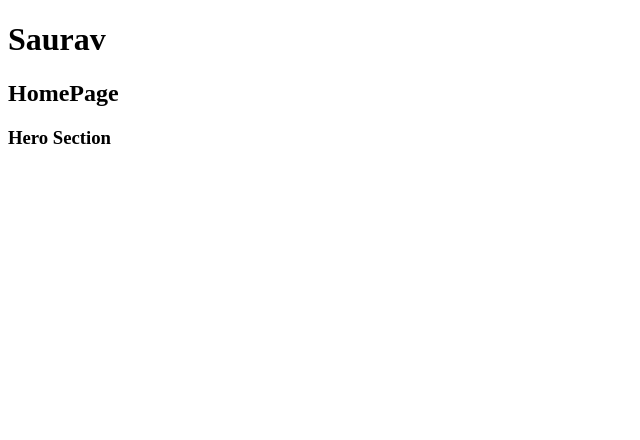
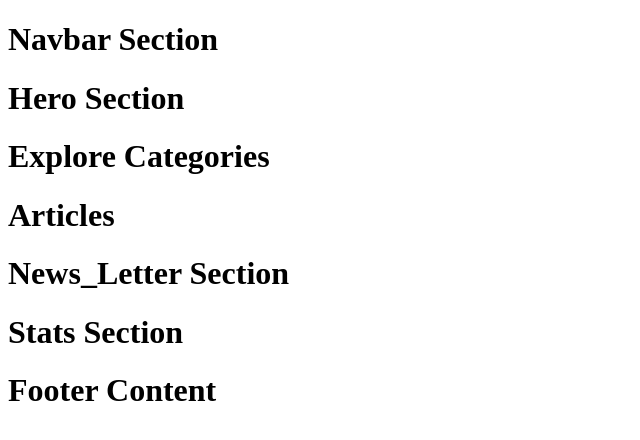
Before and after one commit to Saurav-Pandit2005/The_Blog_Hub, a React app in the folder Frontend/: page / in a window 1280 px wide. Shown: the top 440 px of the page, without its empty margins (0-640 px from the left). Built offline with nearby package versions, Linux system fonts and the light colour scheme; the HTML template or start-up script is replaced by a standard one.

Commit message:
Add Some Structures...

```diff
--- a/Frontend/src/App.jsx
+++ b/Frontend/src/App.jsx
@@ -1,10 +1,13 @@
+import React from 'react';
+import HomePage from './Visitor/Home/HomePage';
+
+
 function App() {
 
   return (
     <>
-      <h1>Saurav</h1>
-      <h2>HomePage</h2>
-      <h3>Hero Section</h3>
+      <HomePage/>
+
     </>
   )
 }
--- /dev/null
+++ b/Frontend/src/Visitor/Home/Articles.jsx
@@ -0,0 +1,11 @@
+import React from 'react';
+
+function Articles() {
+    return (
+        <>
+            <h1>Articles</h1>
+        </>
+     );
+}
+
+export default Articles;
--- /dev/null
+++ b/Frontend/src/Visitor/Home/Explore_Categories.jsx
@@ -0,0 +1,11 @@
+import React from 'react';
+
+function Explore_Categories() {
+    return (
+        <>
+            <h1>Explore Categories</h1>
+        </>
+    );
+}
+
+export default Explore_Categories;
--- /dev/null
+++ b/Frontend/src/Visitor/Home/Hero.jsx
@@ -0,0 +1,9 @@
+import React from 'react';
+
+function Hero() {
+    return (
+        <h1>Hero Section</h1>
+    );
+}
+
+export default Hero;
--- /dev/null
+++ b/Frontend/src/Visitor/Home/HomePage.jsx
@@ -0,0 +1,24 @@
+import React from 'react';
+import Navbar from '../navbar';
+import Hero from './Hero';
+import Explore_Categories from './Explore_Categories';
+import Articles from './Articles';
+import News_letter from './News_letter';
+import Stats from './Stats';
+import Footer from '../footer';
+
+function HomePage() {
+    return (
+        <>
+            <Navbar/>
+            <Hero/>
+            <Explore_Categories/>
+            <Articles/>
+            <News_letter/>
+            <Stats/>
+            <Footer/>
+        </>
+    );
+}
+
+export default HomePage;
--- /dev/null
+++ b/Frontend/src/Visitor/Home/News_letter.jsx
@@ -0,0 +1,11 @@
+import React from 'react';
+
+function News_letter() {
+    return (
+        <>
+            <h1>News_Letter Section</h1>
+        </>
+    );
+}
+
+export default News_letter;
--- /dev/null
+++ b/Frontend/src/Visitor/Home/Stats.jsx
@@ -0,0 +1,11 @@
+import React from 'react';
+
+function Stats() {
+    return (
+        <>
+            <h1>Stats Section</h1>
+        </>
+     );
+}
+
+export default Stats;
--- /dev/null
+++ b/Frontend/src/Visitor/footer.jsx
@@ -0,0 +1,11 @@
+import React from 'react';
+
+function Footer() {
+    return (
+        <>
+            <h1>Footer Content</h1>
+        </>
+    );
+}
+
+export default Footer;
--- /dev/null
+++ b/Frontend/src/Visitor/navbar.jsx
@@ -0,0 +1,11 @@
+import React from 'react';
+
+function Navbar() {
+    return (
+        <>
+            <h1>Navbar Section</h1>
+        </>
+    );
+}
+
+export default Navbar;
```
Also changed, not shown: Frontend/src/landing.jsx (added, +11 -0 lines), Frontend/src/Visitor/Blogs/BlogPage.jsx (added), Frontend/src/Visitor/Blogs/Page_Header.jsx (added).
